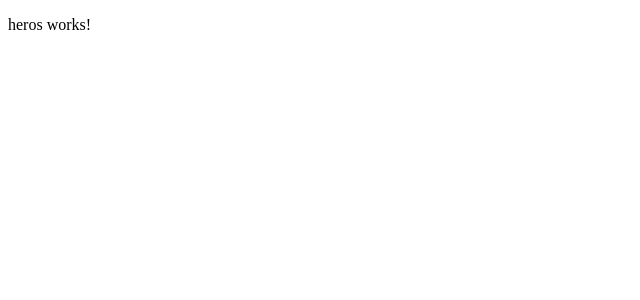
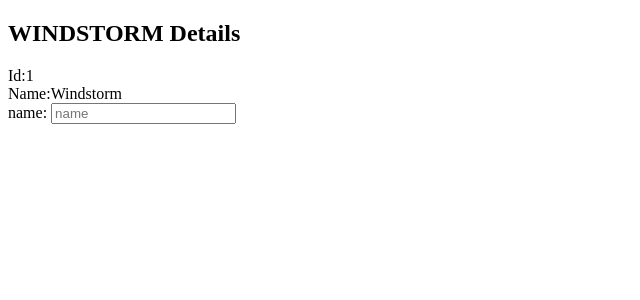
Before and after one commit to FengSanIClover/MyHero, an Angular app: page /Hero in a window 1280 px wide. Shown: the top 300 px of the page, without its empty margins (0-640 px from the left). Built offline with nearby package versions, Linux system fonts and the light colour scheme.

Commit message:
Mision The Hero Editor Complete

```diff
--- a/src/app/hero/heros/heros.component.html
+++ b/src/app/hero/heros/heros.component.html
@@ -1,3 +1,9 @@
-<p>
-  heros works!
-</p>
+<div [formGroup]="form">
+  <h2>{{ this.hero.name | uppercase }} Details</h2>
+  <div><span>Id:</span>{{ this.hero.id }}</div>
+  <div><span>Name:</span>{{ this.hero.name }}</div>
+
+  <div>
+    <label>name: <input formControlName="heroName" placeholder="name"/></label>
+  </div>
+</div>
--- a/src/app/hero/heros/heros.component.ts
+++ b/src/app/hero/heros/heros.component.ts
@@ -1,15 +1,29 @@
-import { Component, OnInit } from '@angular/core';
+import { Component, OnInit, AfterViewInit } from "@angular/core";
+import { Hero } from "../../models/hero";
+import { FormBuilder, FormGroup } from "@angular/forms";
 
 @Component({
-  selector: 'app-heros',
-  templateUrl: './heros.component.html',
-  styleUrls: ['./heros.component.css']
+  selector: "app-heros",
+  templateUrl: "./heros.component.html",
+  styleUrls: ["./heros.component.css"]
 })
-export class HerosComponent implements OnInit {
-
-  constructor() { }
+export class HerosComponent implements OnInit, AfterViewInit {
+  form: FormGroup;
+  hero: Hero = {
+    id: 1,
+    name: "Windstorm"
+  };
+  constructor(private fb: FormBuilder) {}
 
   ngOnInit() {
+    this.form = this.fb.group({
+      heroName: [""]
+    });
   }
 
+  ngAfterViewInit(): void {
+    this.form.get("heroName").valueChanges.subscribe(val => {
+      this.hero.name = val;
+    });
+  }
 }
--- /dev/null
+++ b/src/app/models/hero.ts
@@ -0,0 +1,4 @@
+export class Hero {
+  id: number;
+  name: string;
+}
```
Also changed, not shown: src/app/app.module.ts (+7 -12 lines), src/app/hero/hero.module.ts (+10 -6 lines).
